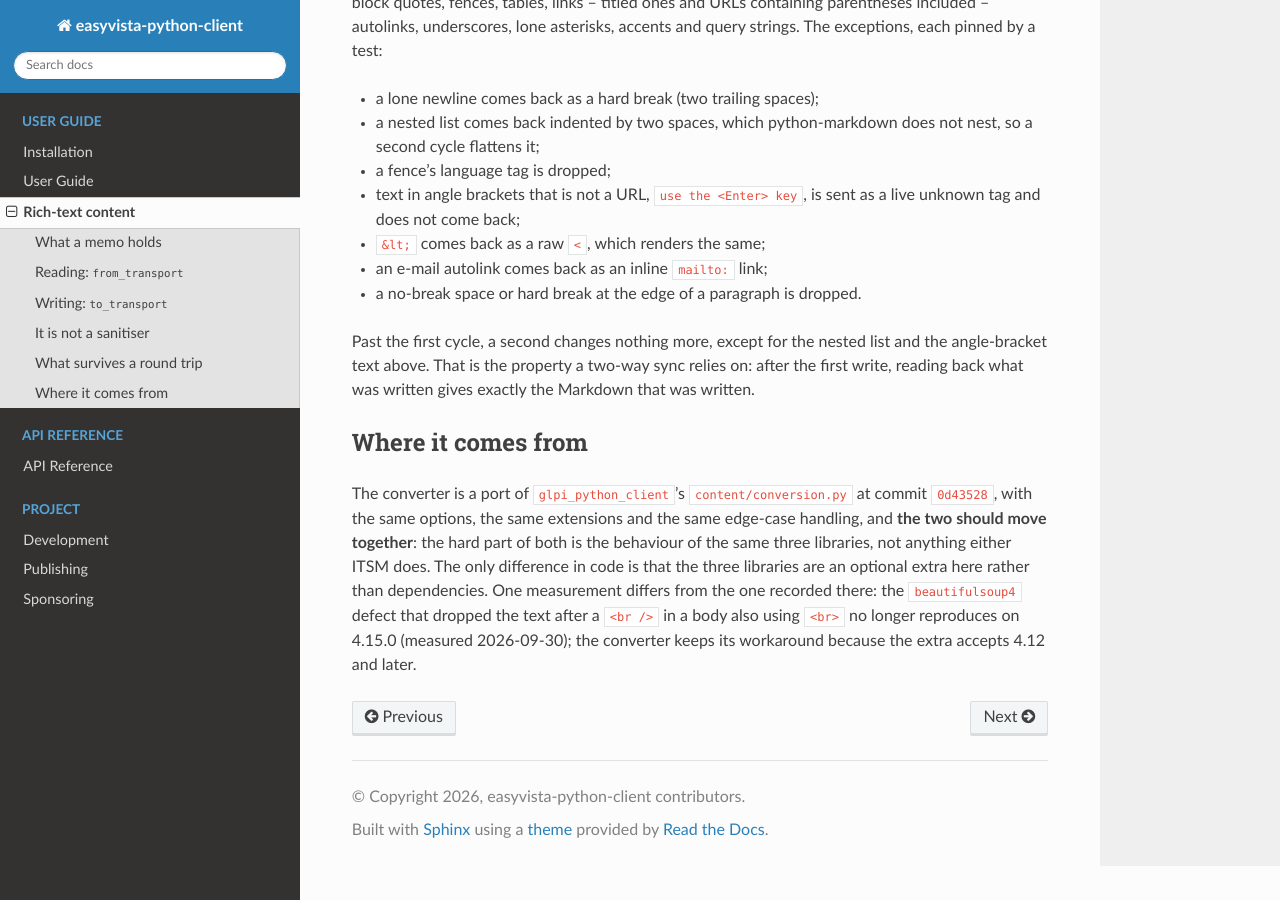
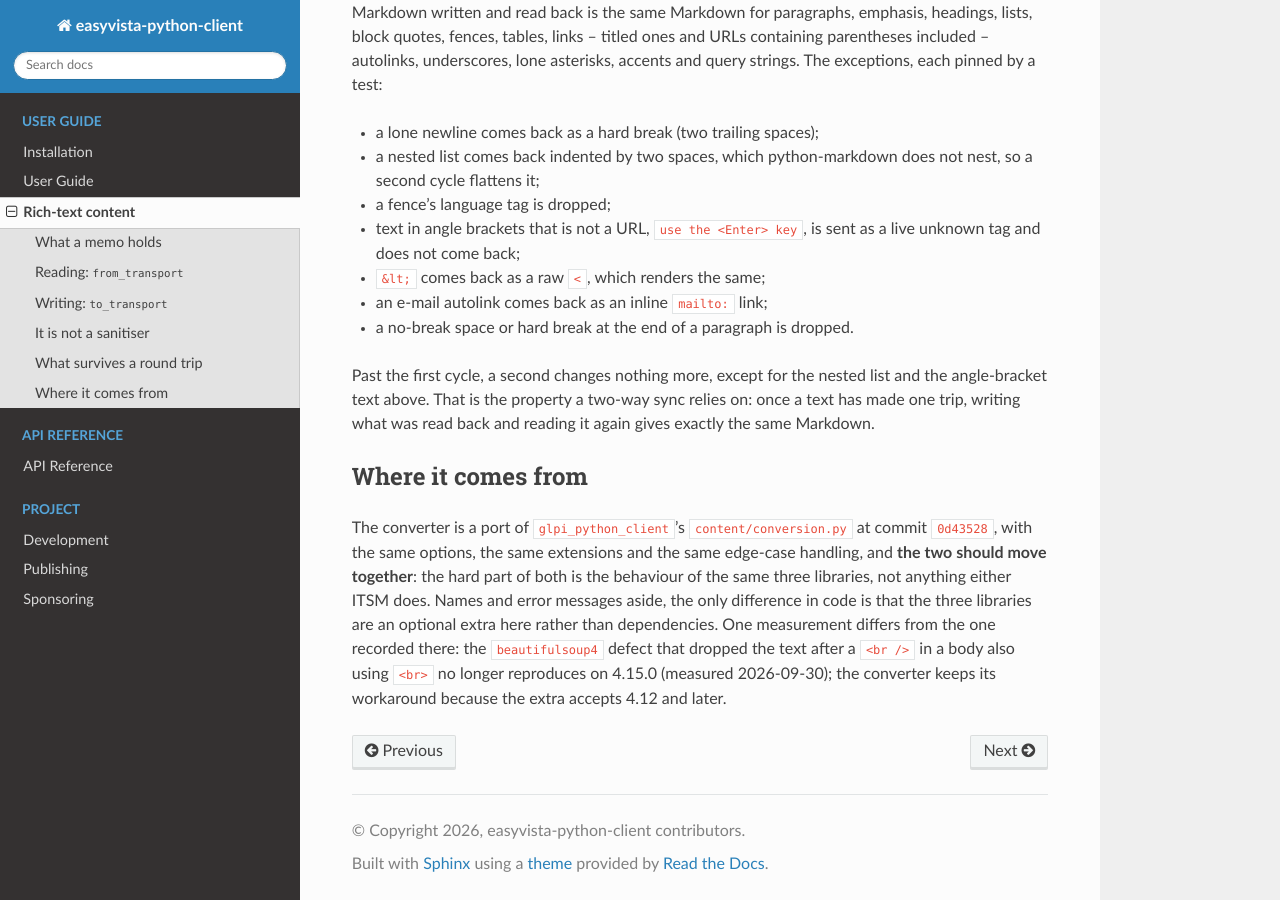
Before and after one commit to baraline/easyvista_python_client, a Sphinx documentation site: the page built from docs/content.rst, in a window 1280 px wide and 900 px high, scrolled down 2368 px. Built offline with Sphinx 7.4.7 and the Read the Docs theme 3.1.0, drawn with Linux system fonts in a browser that asks for light colours; some of the changed text lies outside the part shown.

Commit message:
docs(content): claim only what was measured about memos
A review pass over the prose the previous commits added, holding each
factual claim to its evidence tier.

- The content page opened by saying a memo "holds the HTML it was sent"
  before the tier-4 caveat that limits it to one measured sample; it now
  says a memo holds whatever it was sent, HTML where that was measured.
  The same sentence in from_transport now carries its tier.
- The ticket-workflow skill told the reader to expect HTML back from
  resolve_memo, and said the UI rendered the memo "as rich text". What was
  measured is that the UI rendered <p> elements as paragraphs, and a memo
  can equally hold plain text or unrendered Markdown; both now say so.
- from_transport's Raises section and EasyvistaContentError's docstring
  said the error is raised only for non-depth faults. It is also raised in
  the one depth case the converter cannot degrade: a caller whose stack is
  too short even to strip the tags. Both now name it.
- Smaller corrections on the page: a plain-text memo comes back stripped,
  not literally unchanged; the dropped whitespace was measured at the end of
  a paragraph, not at both edges; the fixed-point sentence now says what it
  means; and the example says why it reads COMMENT but writes description.
- The copied void-element set still equals beautifulsoup4 4.15.0's private
  table, checked 2026-09-30, and the comment now records it.

Co-Authored-By: Claude Opus 5.5 (1M context) <noreply@anthropic.com>

```diff
--- a/docs/content.rst
+++ b/docs/content.rst
@@ -4,9 +4,10 @@ Rich-text content
 =================
 
 EasyVista keeps a ticket's and an action's text in *memo* fields, and a memo
-holds the HTML it was sent. The optional ``content`` extra converts between that
-HTML and Markdown in both directions, so a caller can read memos as Markdown and
-write Markdown to them without handling HTML itself.
+holds whatever it was sent -- rich-text HTML, where that was measured (see
+below). The optional ``content`` extra converts between that HTML and Markdown
+in both directions, so a caller can read memos as Markdown and write Markdown to
+them without handling HTML itself.
 
 .. code-block:: bash
 
@@ -61,8 +64,9 @@ Reading: ``from_transport``
 ---------------------------
 
 :meth:`~easyvista_python_client.content.EasyvistaContentConverter.from_transport`
-returns ``""`` for an empty memo and a memo with no real HTML element unchanged,
-so plain text and Markdown pass through. The test is the element *name*, not the
+returns ``""`` for an empty memo, and a memo with no real HTML element as it is,
+less leading and trailing whitespace, so plain text and Markdown pass through.
+The test is the element *name*, not the
 presence of angle brackets: ``use the <Enter> key`` and ``if x<y then z>0`` are
 text, because neither ``Enter`` nor ``y`` is an HTML element.
 
@@ -133,12 +137,12 @@ accents and query strings. The exceptions, each pinned by a test:
   a live unknown tag and does not come back;
 * ``&lt;`` comes back as a raw ``<``, which renders the same;
 * an e-mail autolink comes back as an inline ``mailto:`` link;
-* a no-break space or hard break at the edge of a paragraph is dropped.
+* a no-break space or hard break at the end of a paragraph is dropped.
 
 Past the first cycle, a second changes nothing more, except for the nested list
 and the angle-bracket text above. That is the property a two-way sync relies on:
-after the first write, reading back what was written gives exactly the Markdown
-that was written.
+once a text has made one trip, writing what was read back and reading it again
+gives exactly the same Markdown.
 
 Where it comes from
 -------------------
@@ -147,8 +151,9 @@ The converter is a port of ``glpi_python_client``'s
 ``content/conversion.py`` at commit ``0d43528``, with the same options, the same
 extensions and the same edge-case handling, and **the two should move
 together**: the hard part of both is the behaviour of the same three libraries,
-not anything either ITSM does. The only difference in code is that the three
-libraries are an optional extra here rather than dependencies. One measurement
+not anything either ITSM does. Names and error messages aside, the only
+difference in code is that the three libraries are an optional extra here
+rather than dependencies. One measurement
 differs from the one recorded there: the ``beautifulsoup4`` defect that dropped
 the text after a ``<br />`` in a body also using ``<br>`` no longer reproduces
 on 4.15.0 (measured 2026-09-30); the converter keeps its workaround because the
```
Also changed, not shown: other parts of docs/content.rst (+2 -0 lines), skills/easyvista-ticket-actions/SKILL.md (+4 -3 lines), skills/easyvista-ticket-workflow/SKILL.md (+3 -2 lines), 2 other files.
